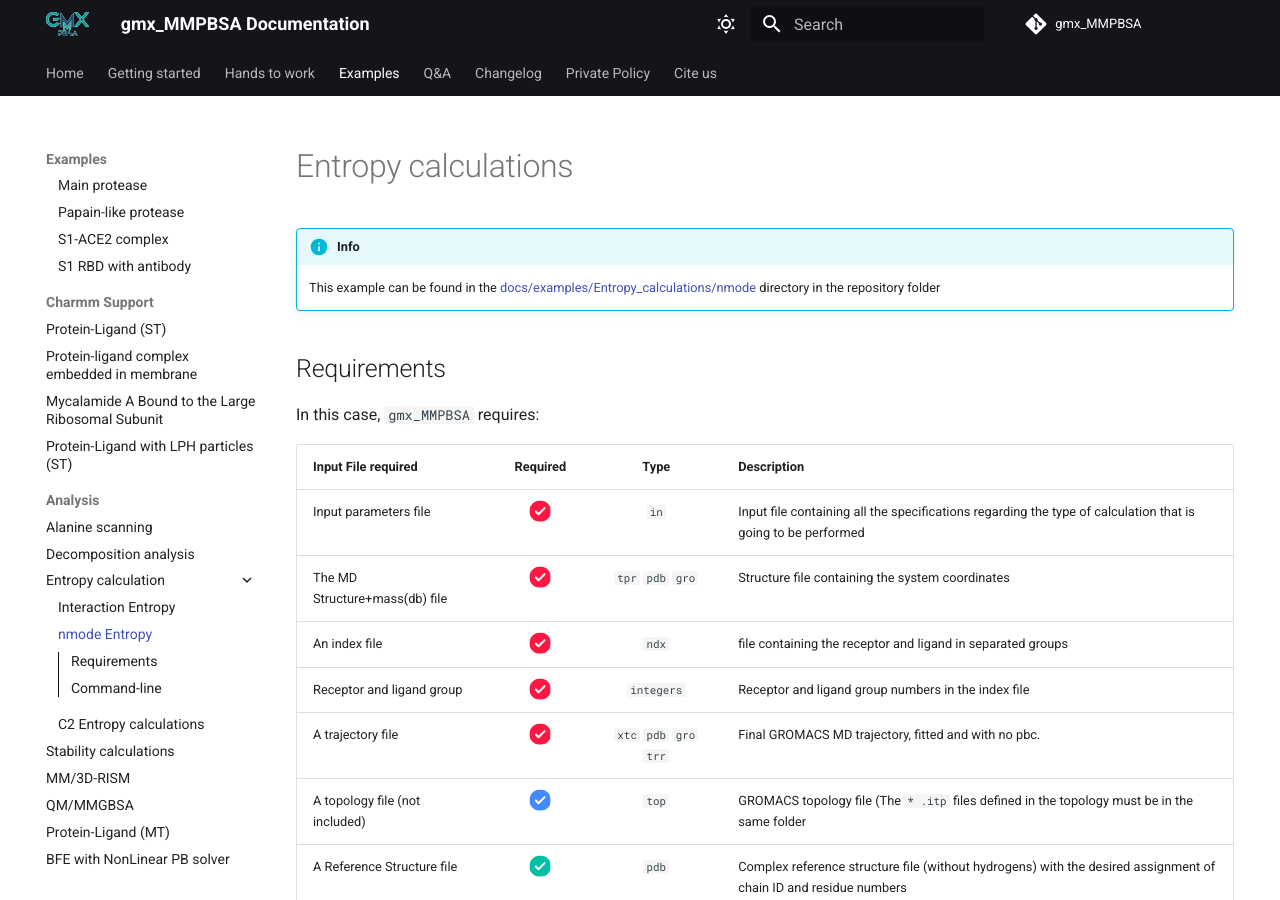
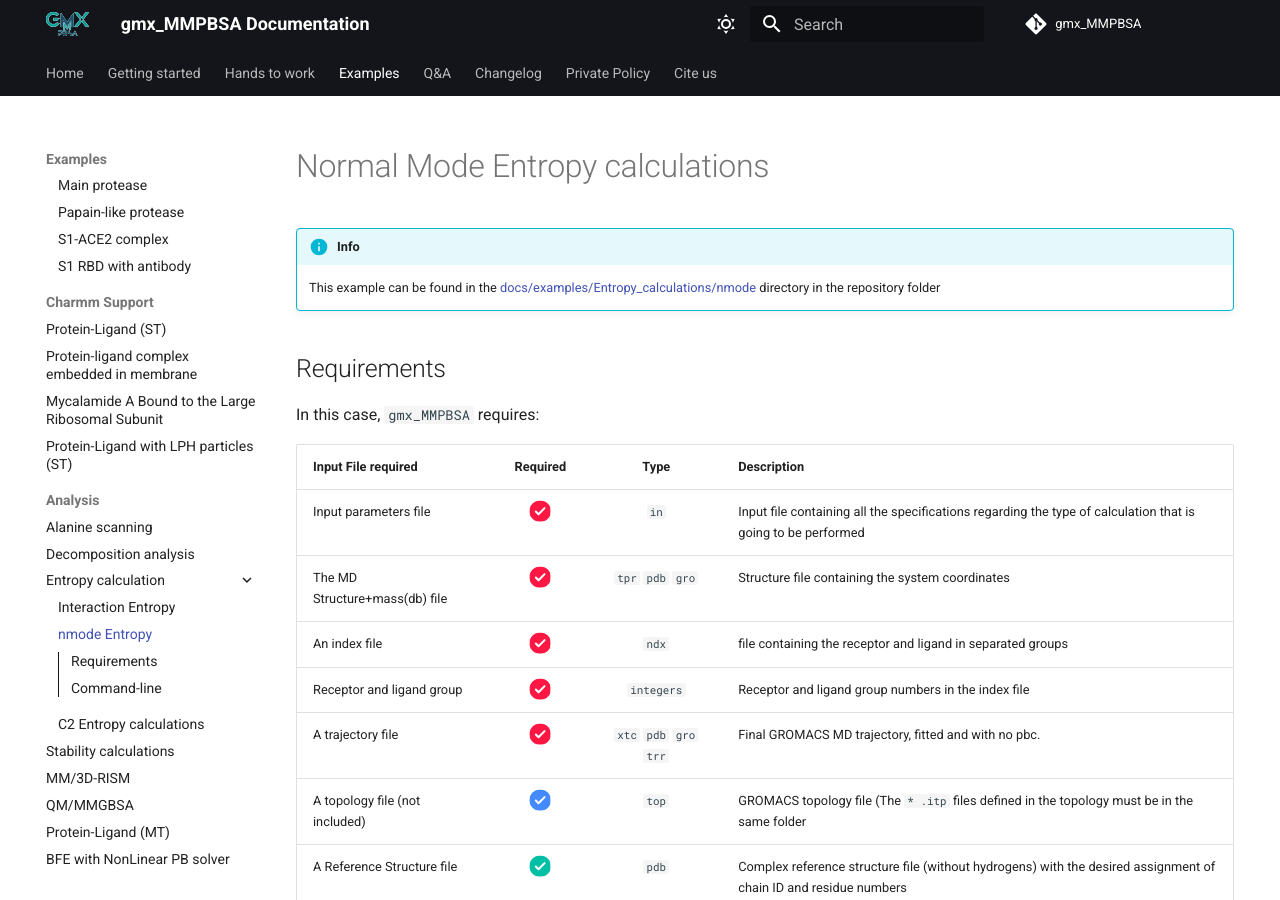
Before and after one commit to Valdes-Tresanco-MS/gmx_MMPBSA, an MkDocs documentation site: the page built from docs/examples/Entropy_calculations/nmode/README.md, in a window 1280 px wide and 900 px high. Built offline with MkDocs 1.6.1 and Material for MkDocs 9.7.7, drawn with Linux system fonts in a browser that asks for light colours; comment, search, counter and statistics services are not loaded.

Commit message:
update C2 Entropy tutorial

```diff
--- a/docs/examples/Entropy_calculations/nmode/README.md
+++ b/docs/examples/Entropy_calculations/nmode/README.md
@@ -3,7 +3,7 @@ template: main.html
 title: nmode Entropy
 ---
 
-# Entropy calculations
+# Normal Mode Entropy calculations
 
 !!! info
     This example can be found in the [docs/examples/Entropy_calculations/nmode][6] directory in the
--- a/mkdocs.yml
+++ b/mkdocs.yml
@@ -188,7 +188,7 @@ nav:
         - Entropy calculation:
             - Interaction Entropy: examples/Entropy_calculations/Interaction_Entropy/README.md
             - nmode Entropy: examples/Entropy_calculations/nmode/README.md
-            - C2 Entropy calculations: examples/Entropy_calculations/C2 Entropy/README.md
+            - C2 Entropy calculations: examples/Entropy_calculations/C2_Entropy/README.md
         - Stability calculations: examples/Stability/README.md
         - MM/3D-RISM: examples/3D-RISM/README.md
         - QM/MMGBSA: examples/QM_MMGBSA/README.md
```
Also changed, not shown: docs/examples/Entropy_calculations/ C2_Entropy/README.md (+1 -1 lines), docs/examples/Entropy_calculations/Interaction_Entropy/README.md (+1 -1 lines), docs/examples/README.md (+1 -1 lines).
